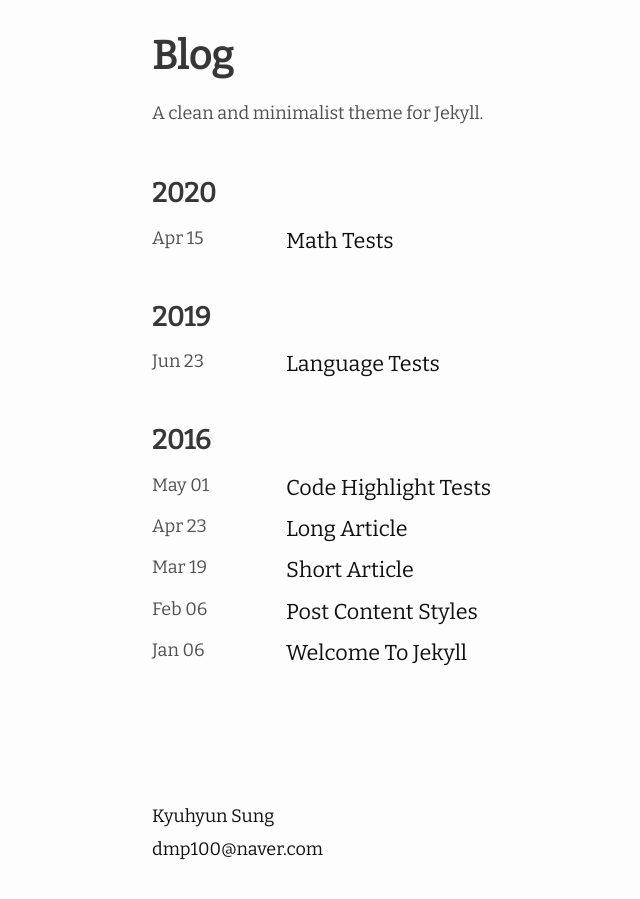
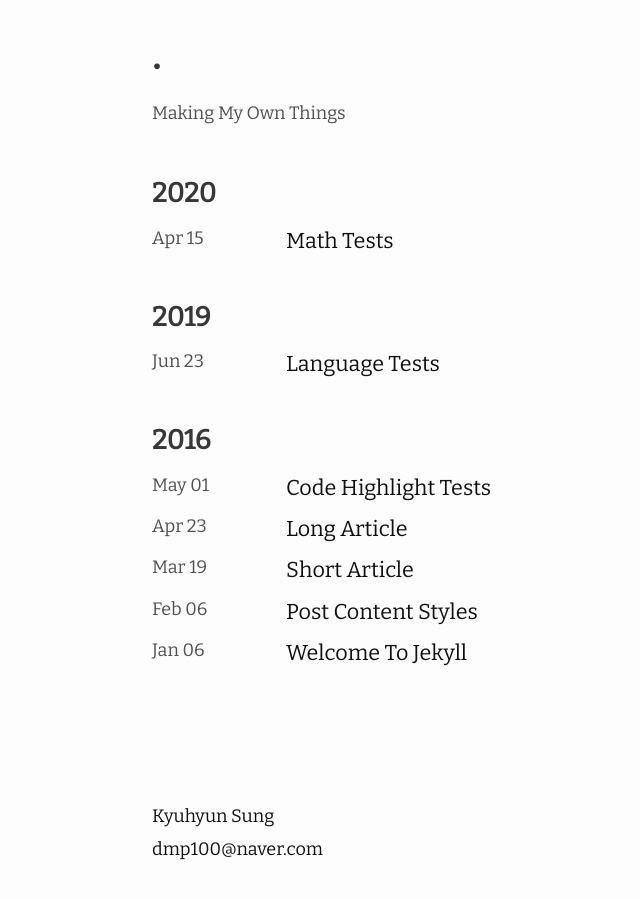
Before and after one commit to dmp100/dmp100.github.io, a Jekyll site: the page built from index.md, in a window 1280 px wide. Shown: the whole page, without its empty margins (118-758 px from the left). Built offline with Jekyll 4.4.1, drawn with Linux system fonts in a browser that asks for light colours; nearby versions of some CDN libraries.

Commit message:
Update _config.yml

```diff
--- a/_config.yml
+++ b/_config.yml
@@ -1,30 +1,31 @@
-title: Blog # The title of the blog
+title: . # The title of the blog
 author: Kyuhyun Sung # Your name
 email: dmp100@naver.com # your email shown in the footer
 url: https://dmp100.github.io # this is your site's root address.
 description: > # this means to ignore newlines until "show_excerpts:"
-  A clean and minimalist theme for Jekyll.
+  Making My Own Things
 favicon: "./favicon.ico" # set the favicon of the site
 show_excerpts: false # set to true to show excerpts on the homepage
 
 # Moving date format
 # refer to https://shopify.github.io/liquid/filters/date/ if you want to customize this
 moving:
-  avatar_url: "https://i.loli.net/2019/08/26/JzCLhDWPEybZr2T.jpg" # avatar in about page
-  about_you: a short description about you. # short description about you in about page
+  avatar_url: "https://tenor.com/ko/view/lum-yes-smile-urusei-yatsura-anime-gif-16987750" # avatar in about page
+  about_you: Mechanic, Developer, and,,, # short description about you in about page
   date_format: "%b %d" # date format of posts in home page
   back_to: "Home" # In the post page, you have a back button above the title, you can custom the text by yourself.
 
   # generate social links in about page.
   social_links:
     # twitter:
-    github: huangyz0918
-    rss: RSS
+    github: dmp100
+    velog : https://velog.io/@dmp100/posts
+    # rss: RSS
     # dribbble:
-    facebook: huangyz0918
+    # facebook:
     # flickr:
     # instagram:
-    linkedin: yizheng-huang
+    linkedin: 성규현
     # pinterest:
     # youtube:
     # youtube_channel:
```
